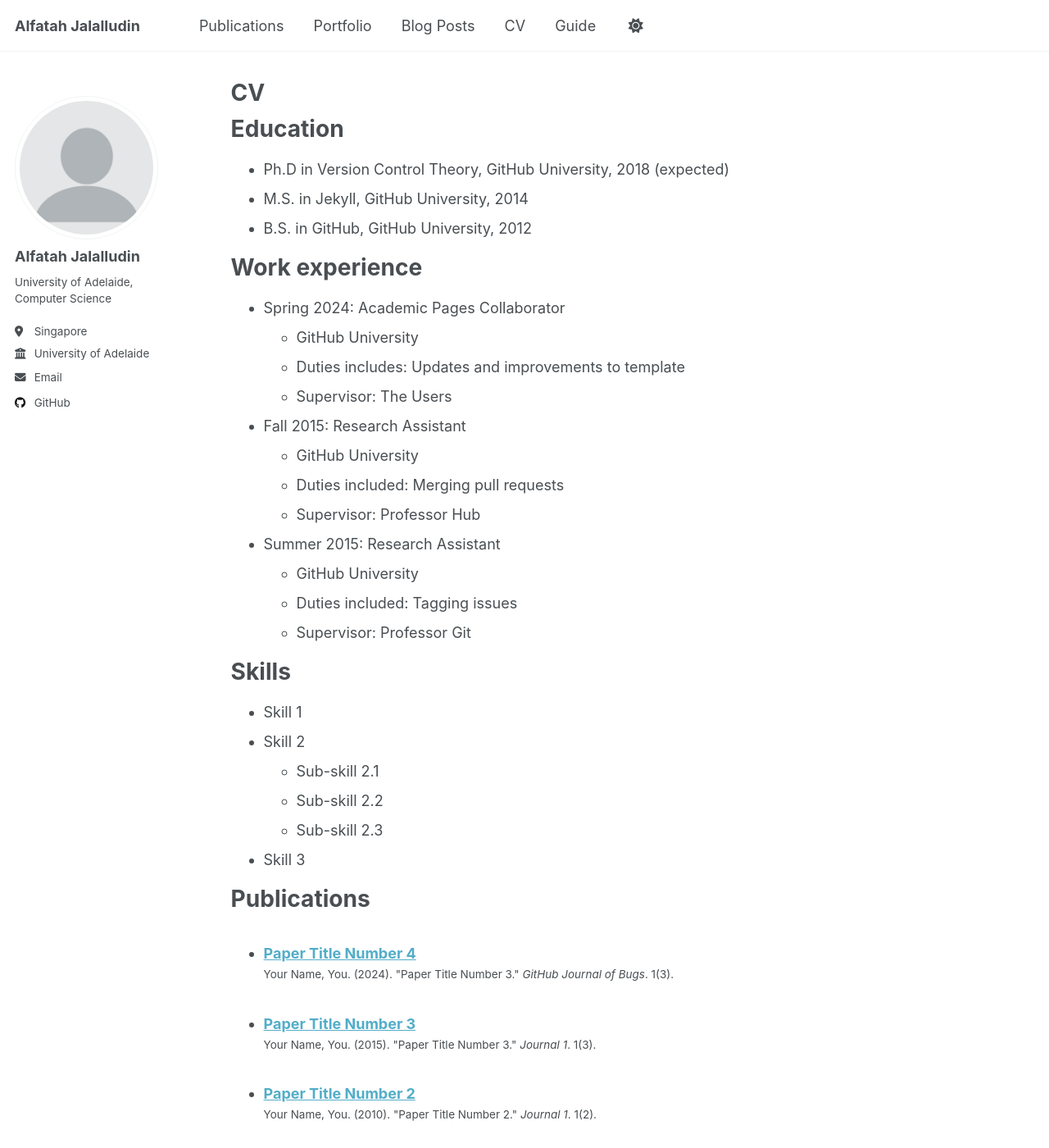
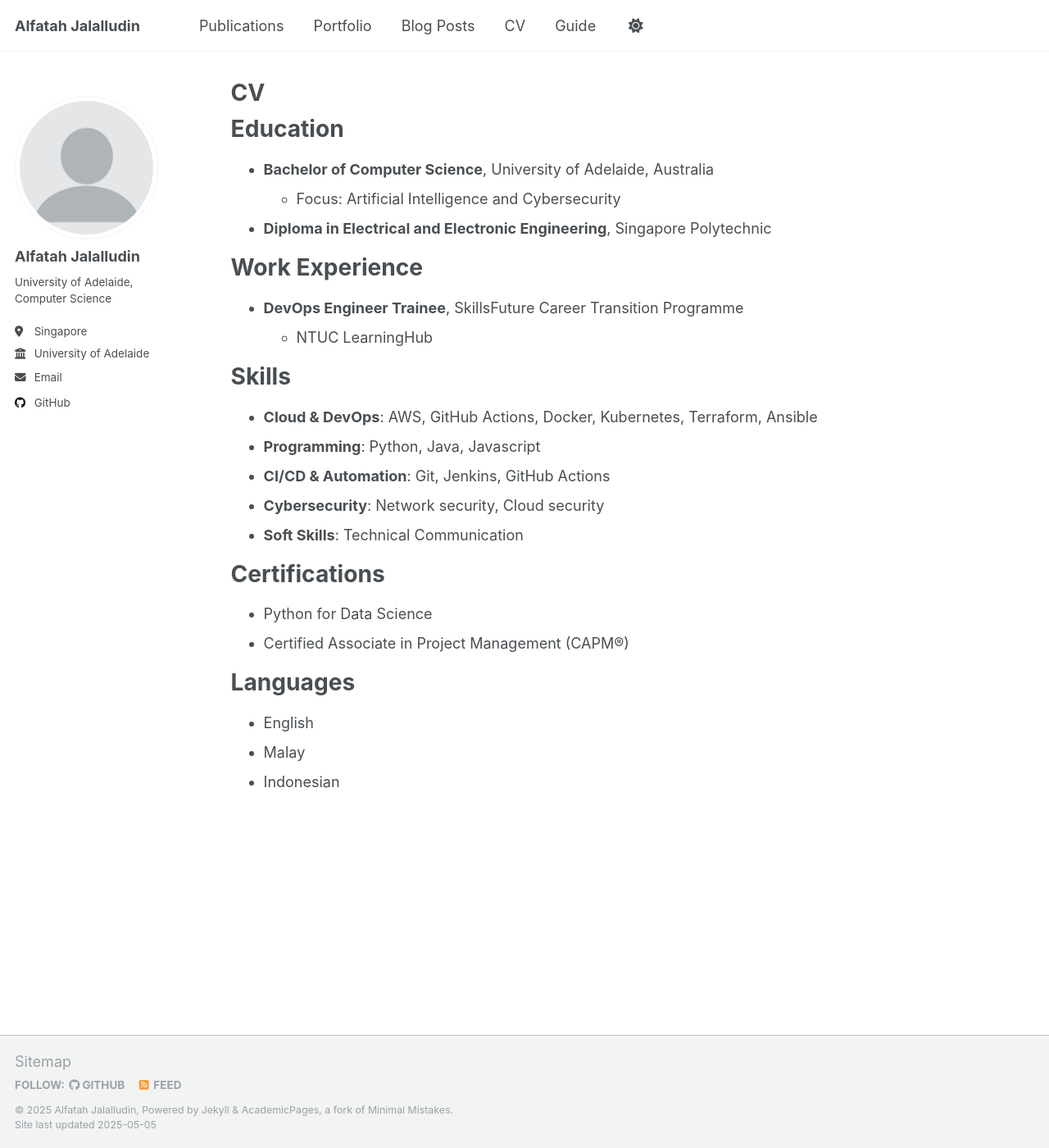
Before and after one commit to al-fatah/al-fatah.github.io, a Jekyll site: the page built from _pages/cv.md, in a window 1280 px wide and 1400 px high. Shown: the whole window at 82% size. Built offline with Jekyll 4.4.1, drawn with Linux system fonts in a browser that asks for light colours; some of the changed text lies outside the part shown.

Commit message:
Update cv.md

```diff
--- a/_pages/cv.md
+++ b/_pages/cv.md
@@ -11,54 +11,30 @@ redirect_from:
 
 Education
 ======
-* Ph.D in Version Control Theory, GitHub University, 2018 (expected)
-* M.S. in Jekyll, GitHub University, 2014
-* B.S. in GitHub, GitHub University, 2012
+* **Bachelor of Computer Science**, University of Adelaide, Australia
+  * Focus: Artificial Intelligence and Cybersecurity
+* **Diploma in Electrical and Electronic Engineering**, Singapore Polytechnic
 
-Work experience
+Work Experience
 ======
-* Spring 2024: Academic Pages Collaborator
-  * GitHub University
-  * Duties includes: Updates and improvements to template
-  * Supervisor: The Users
-
-* Fall 2015: Research Assistant
-  * GitHub University
-  * Duties included: Merging pull requests
-  * Supervisor: Professor Hub
-
-* Summer 2015: Research Assistant
-  * GitHub University
-  * Duties included: Tagging issues
-  * Supervisor: Professor Git
+* **DevOps Engineer Trainee**, SkillsFuture Career Transition Programme
+  * NTUC LearningHub
 
 Skills
 ======
-* Skill 1
-* Skill 2
-  * Sub-skill 2.1
-  * Sub-skill 2.2
-  * Sub-skill 2.3
-* Skill 3
+* **Cloud & DevOps**: AWS, GitHub Actions, Docker, Kubernetes, Terraform, Ansible
+* **Programming**: Python, Java, Javascript
+* **CI/CD & Automation**: Git, Jenkins, GitHub Actions
+* **Cybersecurity**: Network security, Cloud security
+* **Soft Skills**: Technical Communication
 
-Publications
+Certifications
 ======
-  <ul>{% for post in site.publications reversed %}
-    {% include archive-single-cv.html %}
-  {% endfor %}</ul>
+* Python for Data Science
+* Certified Associate in Project Management (CAPM®)
 
-Talks
+Languages
 ======
-  <ul>{% for post in site.talks reversed %}
-    {% include archive-single-talk-cv.html  %}
-  {% endfor %}</ul>
-
-Teaching
-======
-  <ul>{% for post in site.teaching reversed %}
-    {% include archive-single-cv.html %}
-  {% endfor %}</ul>
-
-Service and leadership
-======
-* Currently signed in to 43 different slack teams
+* English
+* Malay
+* Indonesian
```
